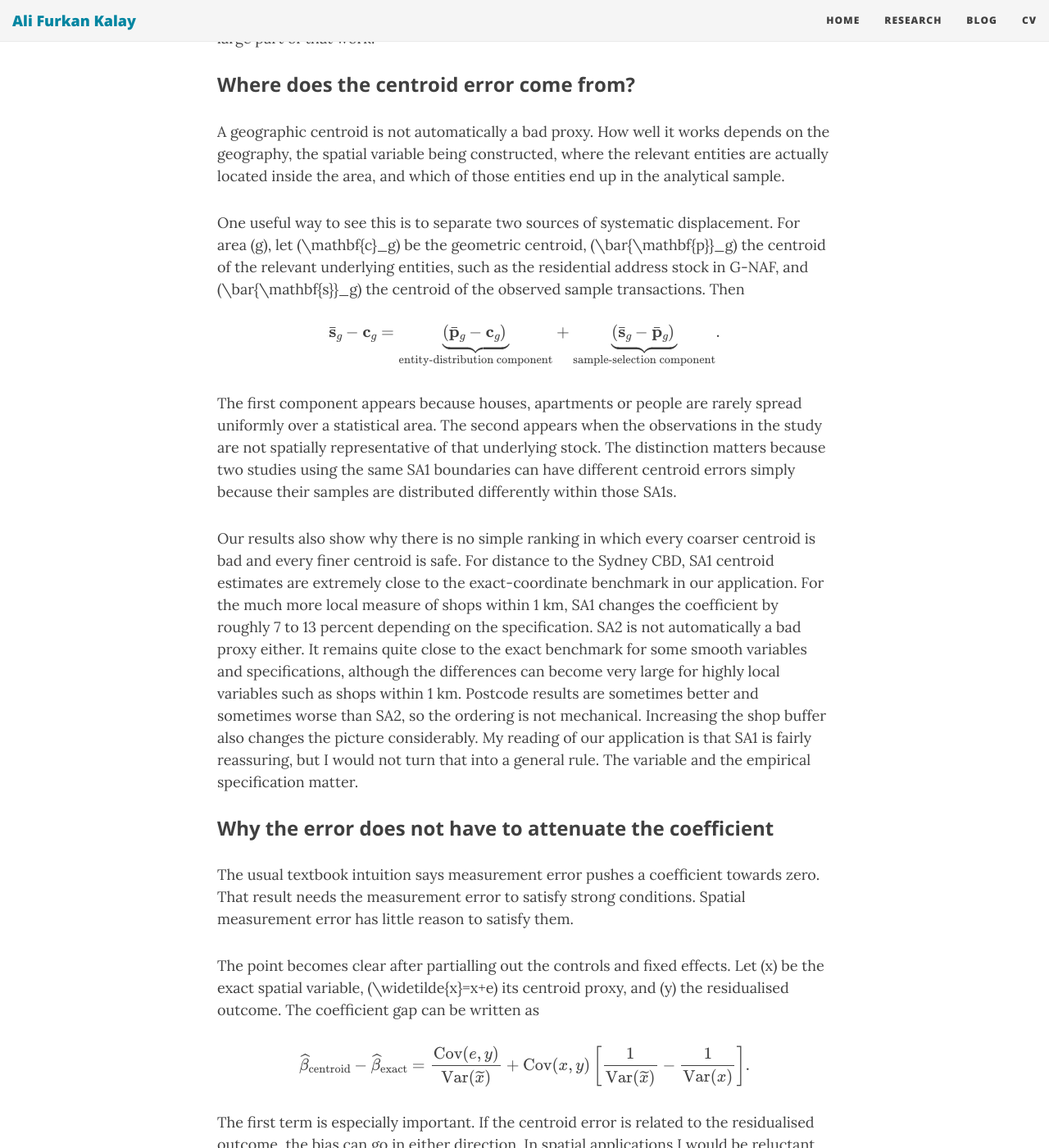
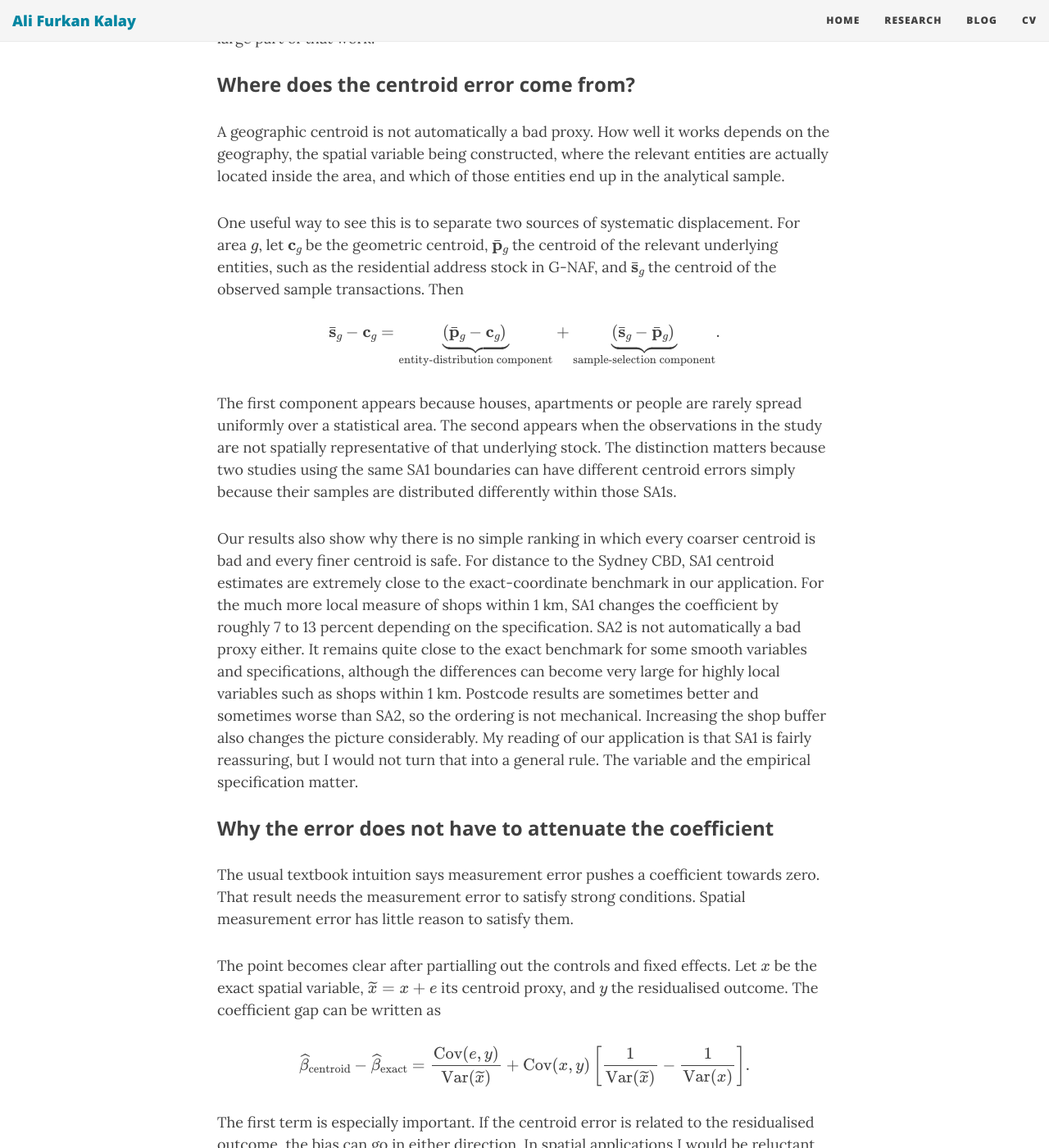
Before and after one commit to alfurka/alfurka.github.io, a Jekyll site: the page built from _posts/2026-09-22-lost-in-aggregation-geographic-centroids.md, in a window 1280 px wide and 1400 px high, scrolled down 723 px. Shown: the whole window at 82% size. Built offline with Jekyll 4.4.1, drawn with Linux system fonts in a browser that asks for light colours; nearby versions of some CDN libraries; formulas are drawn with MathJax 3.

Commit message:
Fix inline math rendering in centroid blog post

```diff
--- a/_posts/2026-09-22-lost-in-aggregation-geographic-centroids.md
+++ b/_posts/2026-09-22-lost-in-aggregation-geographic-centroids.md
@@ -14,7 +14,7 @@ Answering it became a much larger data exercise than I expected. We linked NSW p
 
 A geographic centroid is not automatically a bad proxy. How well it works depends on the geography, the spatial variable being constructed, where the relevant entities are actually located inside the area, and which of those entities end up in the analytical sample.
 
-One useful way to see this is to separate two sources of systematic displacement. For area \(g\), let \(\mathbf{c}_g\) be the geometric centroid, \(\bar{\mathbf{p}}_g\) the centroid of the relevant underlying entities, such as the residential address stock in G-NAF, and \(\bar{\mathbf{s}}_g\) the centroid of the observed sample transactions. Then
+One useful way to see this is to separate two sources of systematic displacement. For area $g$, let $\mathbf{c}_g$ be the geometric centroid, $\bar{\mathbf{p}}_g$ the centroid of the relevant underlying entities, such as the residential address stock in G-NAF, and $\bar{\mathbf{s}}_g$ the centroid of the observed sample transactions. Then
 
 $$
 \bar{\mathbf{s}}_g-\mathbf{c}_g
@@ -32,7 +32,7 @@ Our results also show why there is no simple ranking in which every coarser cent
 
 The usual textbook intuition says measurement error pushes a coefficient towards zero. That result needs the measurement error to satisfy strong conditions. Spatial measurement error has little reason to satisfy them.
 
-The point becomes clear after partialling out the controls and fixed effects. Let \(x\) be the exact spatial variable, \(\widetilde{x}=x+e\) its centroid proxy, and \(y\) the residualised outcome. The coefficient gap can be written as
+The point becomes clear after partialling out the controls and fixed effects. Let $x$ be the exact spatial variable, $\widetilde{x}=x+e$ its centroid proxy, and $y$ the residualised outcome. The coefficient gap can be written as
 
 $$
 \widehat{\beta}_{\text{centroid}}-\widehat{\beta}_{\text{exact}}
```
